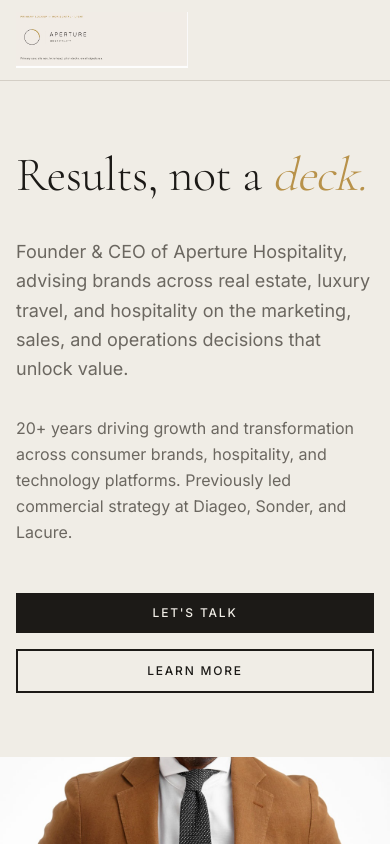
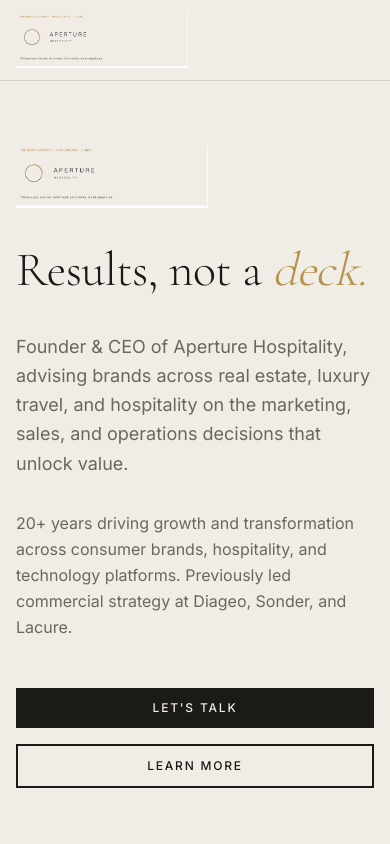
Before and after one commit to letsnavigatebmw/aperture-hospitality, a Next.js app: page / in a window 390 px wide. Shown: the top 844 px of the page. Built offline with nearby package versions, Linux system fonts and the light colour scheme.

Commit message:
Add small logo back to hero - correct sizing
- Logo restored at top of right column (much smaller)
- w-48 mobile, w-56 desktop sizing
- Logo above 'Results, not a deck' headline
- Matches reference design exactly

```diff
--- a/app/page.tsx
+++ b/app/page.tsx
@@ -28,6 +28,15 @@ export default function Home() {
           {/* RIGHT: Content */}
           <div className="order-1 md:order-2 flex flex-col justify-center py-16 md:py-24 container-max">
             <div className="space-y-8">
+              {/* Logo - Small */}
+              <div className="mb-6">
+                <img
+                  src="/aperture-logo.png"
+                  alt="Aperture Hospitality"
+                  className="h-auto w-48 md:w-56 object-contain"
+                />
+              </div>
+
               {/* Headline */}
               <h1 className="font-display text-5xl md:text-6xl font-light leading-tight tracking-tighter">
                 Results, not a <em className="italic text-brass">deck.</em>
```
